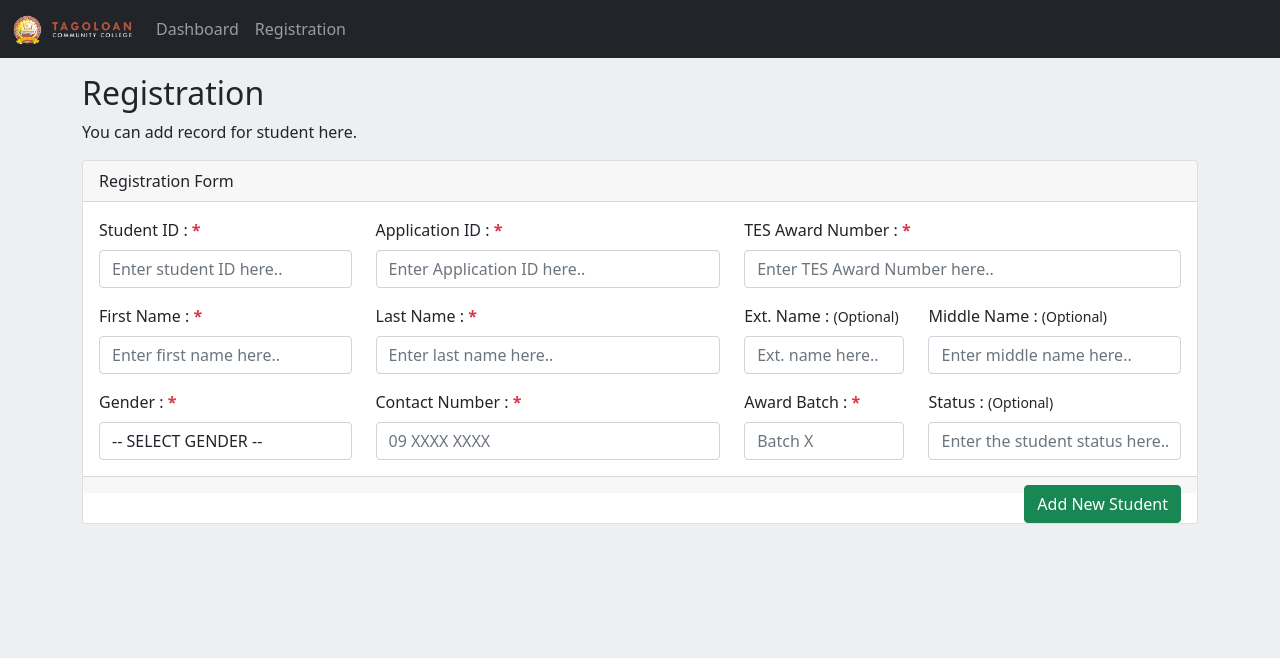
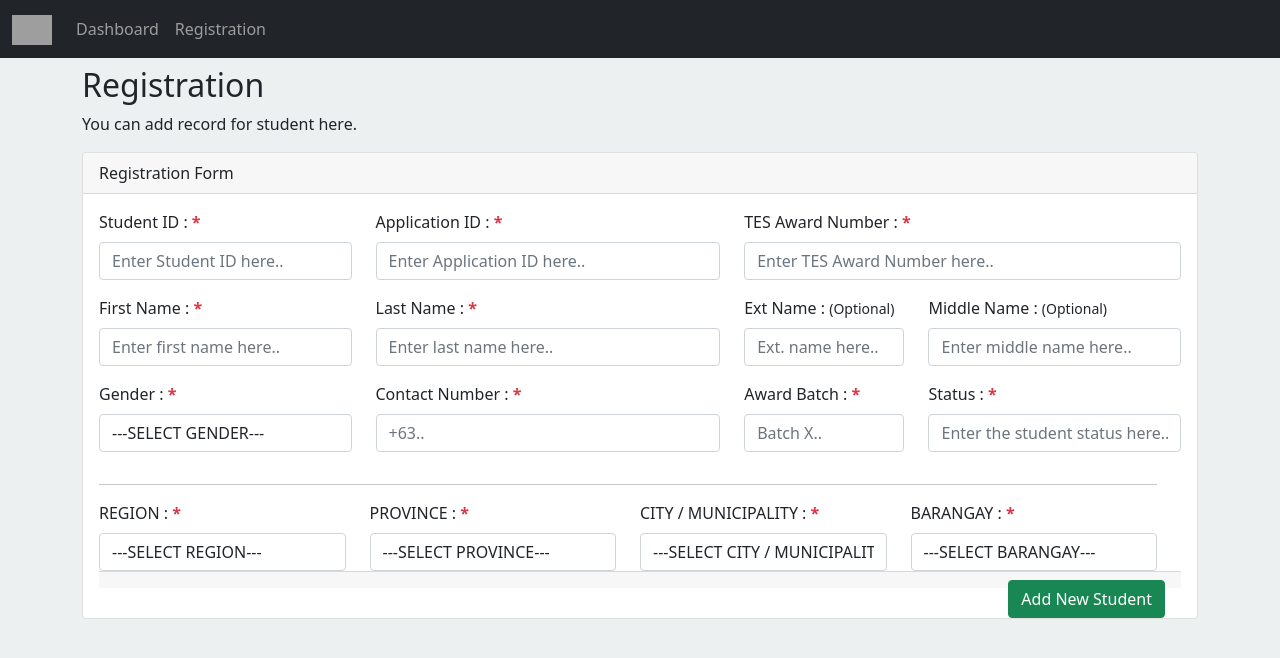
Before and after one commit to Dan172002/event_driven_programming2c, a PHP site: page /registration.php in a window 1280 px wide. Shown: the top 658 px of the page. Run offline with PHP 8.4, Linux system fonts and the light colour scheme; data that the repository does not hold is empty; grey boxes are pictures that could not be loaded.

Commit message:
Update registration.php

```diff
--- a/registration.php
+++ b/registration.php
@@ -1,10 +1,9 @@
 <!DOCTYPE html>
 <html lang="en">
-
 <head>
     <meta charset="UTF-8">
     <meta name="viewport" content="width=device-width, initial-scale=1.0">
-    <title>Document</title>
+    <title>Event Driven Programming</title>
 
     <script src="./assets/js/search.js"></script>
 
@@ -12,17 +11,17 @@
     <script src="./assets/bootstrap/js/bootstrap.bundle.min.js"></script>
 
     <style>
-        body {
-            background-color: #ecf0f1;
+        body{
+            background-color:#ecf0f1;
         }
     </style>
+
 </head>
-
 <body>
     <nav class="navbar navbar-expand-sm navbar-dark bg-dark">
     <div class="container-fluid">
         <a class="navbar-brand" href="javascript:void(0)">
-                <img src="./assets/img/logo.png" height="30">
+        <img src="./assets/img/students.png" height="30">
         </a>
         <button class="navbar-toggler" type="button" data-bs-toggle="collapse" data-bs-target="#mynavbar">
         <span class="navbar-toggler-icon"></span>
@@ -30,18 +29,19 @@
         <div class="collapse navbar-collapse" id="mynavbar">
         <ul class="navbar-nav me-auto">
             <li class="nav-item active">
-                        <a class="nav-link" href="./">Dashboard</a>
+            <a class="nav-link" href="./index.php">Dashboard</a>
             </li>
             <li class="nav-item">
             <a class="nav-link" href="./registration.php">Registration</a>
-                    </li>
         </ul>
+
             </div>
         </div>
     </nav>
 
+
     <div class="container">
-        <p class="h2 mt-3">Registration</p>
+        <p class="h2 mt-2">Registration</p>
         <p>You can add record for student here.</p>
     <div class="card mt-3">
 
@@ -67,67 +67,106 @@
       ?>
         <div class="row">
         <div class="col-md-3">
-                            <label> Student ID : <b class="text-danger">*</b></label>
-                            <input name="inp_sid" required type="text" placeholder="Enter student ID here.."
-                                class="form-control mt-2">
+          <label>Student ID : <b class="text-danger">*</b></label>
+            <input name="inp_sid"  required type="text" placeholder="Enter Student ID here.." class="form-control mt-2">
           </div>
         <div class="col-md-4">
-                            <label> Application ID : <b class="text-danger">*</b></label>
-                            <input name="inp_appid" required type="text" placeholder="Enter Application ID here.."
-                                class="form-control mt-2">
+          <label>Application ID : <b class="text-danger">*</b></label>
+            <input name="inp_appid"  required type="text" placeholder="Enter Application ID here.." class="form-control mt-2">
           </div>
           <div class="col-md-5">
-                            <label> TES Award Number : <b class="text-danger">*</b></label>
-                            <input name="inp_tesno" required type="text" placeholder="Enter TES Award Number here.."
-                                class="form-control mt-2">
+          <label>TES Award Number : <b class="text-danger">*</b></label>
+            <input name="inp_tesno"  required type="text" placeholder="Enter TES Award Number here.." class="form-control mt-2">
           </div>
 
         </div>
         <div class="row mt-3">
           <div class="col-md-3">
             <label>First Name : <b class="text-danger">*</b></label>
-                            <input name="inp_fname" required type="text" placeholder="Enter first name here.."
-                                class="form-control mt-2">
+            <input name="inp_fname"  required type="text" placeholder="Enter first name here.." class="form-control mt-2">
           </div>
           <div class="col-md-4">
             <label>Last Name : <b class="text-danger">*</b></label>
-                            <input name="inp_lname" required type="text" placeholder="Enter last name here.."
-                                class="form-control mt-2">
+            <input name="inp_lname"  required type="text" placeholder="Enter last name here.." class="form-control mt-2">
           </div>
           <div class="col-md-2">
-                            <label>Ext. Name : <small>(Optional)</small></label>
-                            <input name="inp_ename" type="text" placeholder="Ext. name here.."
-                                class="form-control mt-2">
+            <label>Ext Name : <small>(Optional)</small></label>
+            <input name="inp_ename" type="text" placeholder="Ext. name here.." class="form-control mt-2">
           </div>
           <div class="col-md-3">
             <label>Middle Name : <small>(Optional)</small></label>
-                            <input name="inp_mname" type="text" placeholder="Enter middle name here.."
-                                class="form-control mt-2">
+            <input name="inp_mname" type="text" placeholder="Enter middle name here.." class="form-control mt-2">
           </div>
         </div>
         <div class="row mt-3">
         <div class="col-md-3">
             <label>Gender : <b class="text-danger">*</b></label>
             <select name="inp_gender" required class="form-control mt-2">
-                                <option value="" disabled selected>-- SELECT GENDER --</option>
+                <option value="" disabled selected>---SELECT GENDER---</option>
+                <option value="Male">Male</option>
                 <option value="Female">Female</option>
-                                <option value="Male">Male</option>
                 </select>
           </div>
           <div class="col-md-4">
             <label>Contact Number : <b class="text-danger">*</b></label>
-                            <input name="inp_contact" required type="text" placeholder="09 XXXX XXXX"
-                                class="form-control mt-2">
+            <input name="inp_contact"  required type="text" placeholder="+63.." class="form-control mt-2">
           </div>
           <div class="col-md-2">
             <label>Award Batch : <b class="text-danger">*</b></label>
-                            <input name="inp_batch" required type="text" placeholder="Batch X"
-                                class="form-control mt-2">
+            <input name="inp_batch"  required type="text" placeholder="Batch X.." class="form-control mt-2">
           </div>
           <div class="col-md-3">
-                            <label>Status : <small>(Optional)</small></label>
-                            <input name="inp_status" type="text" placeholder="Enter the student status here.."
-                                class="form-control mt-2">
+            <label>Status : <b class="text-danger">*</b></label>
+            <input name="inp_status" type="text" placeholder="Enter the student status here.." class="form-control mt-2">
+          </div>
+
+          <!-- Address -->
+          <?php
+          include './config/database.php';
+          ?>
+
+          <div class="row mt-3">
+            <div class="col-md-12">
+              <hr>
+            </div>
+              <div class="col-md-3">
+              <label> REGION : <b class="text-danger">*</b></label>
+              <select name="inp_region" id="inp_region" onchange="display_Province(this.value)" required class="form-control mt-2">
+                <option value="" disabled selected>---SELECT REGION---</option>
+                <?php
+                $sql = "SELECT * FROM ph_region";
+                $result = $conn->query($sql);
+
+                if ($result->num_rows > 0) {
+                  while ($row = $result->fetch_assoc()) {
+                    ?>
+                    <option value="<?= $row['regCode'] ?>"><?= $row['regDesc'] ?></option>
+                    <?php
+                  }
+                } else {
+                    echo "0 results";
+                }
+                $conn->close();
+                ?>
+              </select>
+              </div>
+              <div class="col-md-3">
+              <label> PROVINCE : <b class="text-danger">*</b></label>
+              <select name="inp_province" id="inp_province" onchange="display_Citymun(this.value)" required class="form-control mt-2">
+                <option value="" disabled selected>---SELECT PROVINCE---</option>
+              </select>
+          </div>
+          <div class="col-md-3">
+              <label> CITY / MUNICIPALITY : <b class="text-danger">*</b></label>
+              <select name="inp_province" id="inp_citymun" onchange="display_Barangay(this.value)" required class="form-control mt-2">
+                <option value="" disabled selected>---SELECT CITY / MUNICIPALITY---</option>
+              </select>
+          </div>
+          <div class="col-md-3">
+              <label> BARANGAY : <b class="text-danger">*</b></label>
+              <select name="inp_province" id="inp_barangay" required class="form-control mt-2">
+                <option value="" disabled selected>---SELECT BARANGAY---</option>
+              </select>
           </div>
         </div>
     </div>
@@ -142,8 +181,54 @@
         </div>
       </div>
 </body>
+<script>
+    function display_Province(regCode){
+      $.ajax({
+        url: './models/ph-address.php',
+        type: 'POST',
+        data: {
+            'type' : 'region',
+            'post_code' : regCode
 
-<script src="https://code.jquery.com/jquery-3.7.1.js" integrity="sha256-eKhayi8LEQwp4NKxN+CfCh+3qOVUtJn3QNZ0TciWLP4="
-    crossorigin="anonymous"></script>
+         },
+        success: function(response){
+            $('#inp_province').html(response);
+        }
+    });
+    }
 
-</html>
+    function display_Citymun(provCode){
+      $.ajax({
+        url: './models/ph-address.php',
+        type: 'POST',
+        data: {
+          'type' : 'province',
+          'post_code' : provCode
+        },
+        success: function(response){
+            $('#inp_citymun').html(response);
+        }
+      });
+    }
+
+    function display_Barangay(citymunCode){
+      $.ajax({
+        url: './models/ph-address.php',
+        type: 'POST',
+        data: {
+          'type' : 'citymun',
+          'post_code' : citymunCode
+        },
+        success: function(response){
+            $('#inp_barangay').html(response);
+        }
+      });
+    }
+
+
+</script>
+
+
+
+<script src="https://code.jquery.com/jquery-3.7.1.js" integrity="sha256-eKhayi8LEQwp4NKxN+CfCh+3qOVUtJn3QNZ0TciWLP4=" crossorigin="anonymous"></script>
+</html
```
Lines whose indentation alone changed are shown as unchanged.
